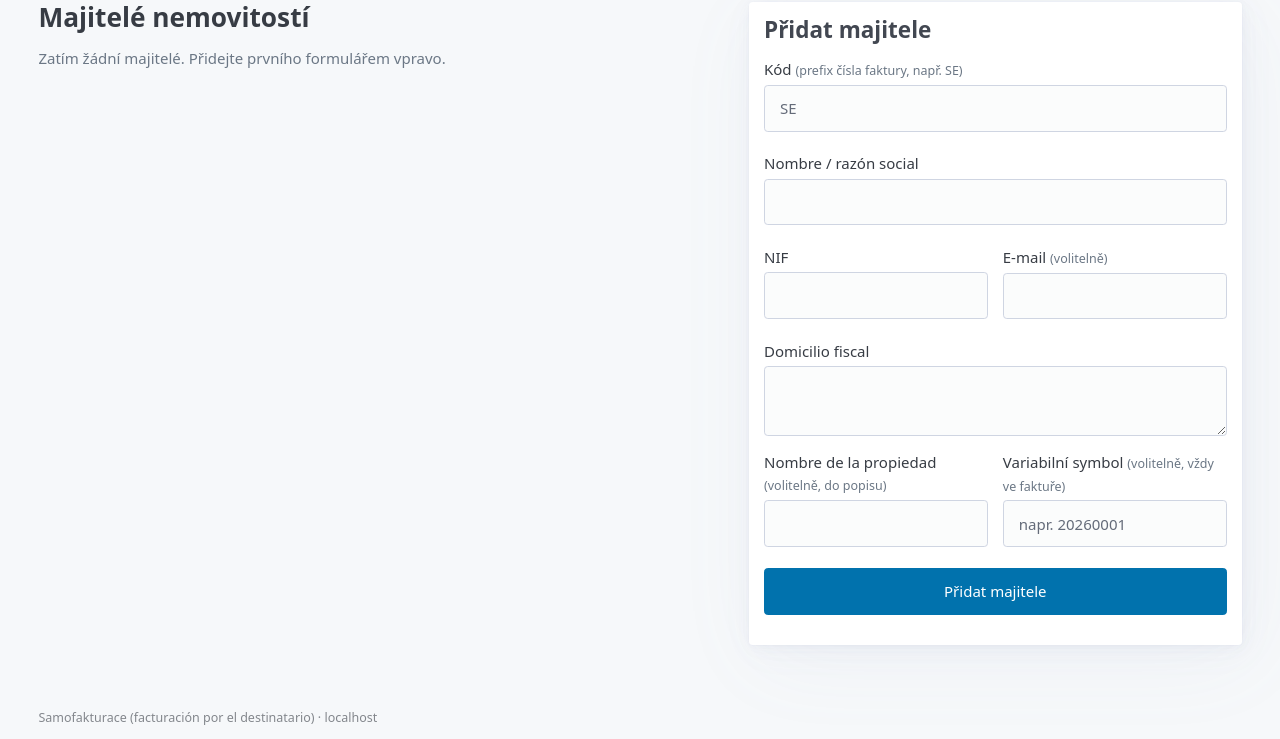
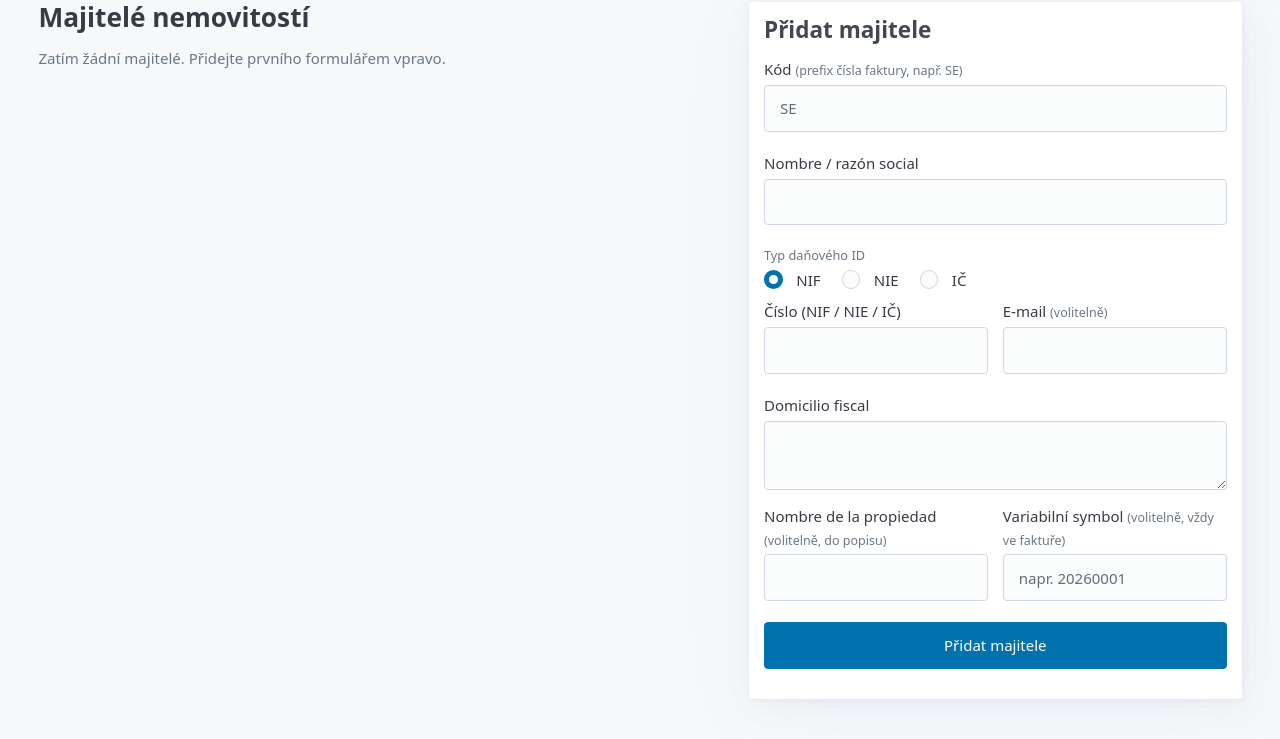
Before and after one commit to jirkaHolub/Caseo_invoices, a FastAPI app: page /propietarios in a window 1280 px wide. Shown: the part 99-838 px from the top of the page. Run offline with FastAPI, Linux system fonts and the light colour scheme; some libraries are stand-ins or nearby versions.

Commit message:
feat: add tipo_id field for owners and update related functionality

```diff
--- a/app.py
+++ b/app.py
@@ -101,6 +101,7 @@ def build_ctx(inv: sqlite3.Row, s: sqlite3.Row) -> dict:
         "periodo": "{}/{}".format(month, year),
         "emisor_nombre": inv["owner_nombre"],
         "emisor_nif": inv["owner_nif"],
+        "emisor_tipo_id": inv["owner_tipo_id"] or "NIF",
         "emisor_domicilio": inv["owner_domicilio"],
         "emisor_propiedad": inv["owner_propiedad"] or "",
         "emisor_email": inv["owner_email"] or "",
@@ -158,13 +159,15 @@ def owners_create(
     email: str = Form(""),
     nombre_propiedad: str = Form(""),
     variabilni_symbol: str = Form(""),
+    tipo_id: str = Form("NIF"),
 ):
     kod = kod.strip().upper()
     if not kod:
         return RedirectResponse("/propietarios?err=Kód+je+povinný.", status_code=303)
     try:
         db.create_owner(kod, nombre.strip(), nif.strip(), domicilio.strip(),
-                        email.strip(), nombre_propiedad.strip(), variabilni_symbol.strip())
+                        email.strip(), nombre_propiedad.strip(), variabilni_symbol.strip(),
+                        domain.normalize_tipo_id(tipo_id))
     except db.DuplicateKod:
         return RedirectResponse(
             "/propietarios?err=Majitel+s+kódem+{}+už+existuje.".format(kod), status_code=303)
@@ -180,9 +183,11 @@ def owners_update(
     email: str = Form(""),
     nombre_propiedad: str = Form(""),
     variabilni_symbol: str = Form(""),
+    tipo_id: str = Form("NIF"),
 ):
     db.update_owner(kod, nombre.strip(), nif.strip(), domicilio.strip(),
-                    email.strip(), nombre_propiedad.strip(), variabilni_symbol.strip())
+                    email.strip(), nombre_propiedad.strip(), variabilni_symbol.strip(),
+                    domain.normalize_tipo_id(tipo_id))
     return RedirectResponse("/propietarios?msg=Majitel+{}+upraven.".format(kod), status_code=303)
 
 
--- a/db.py
+++ b/db.py
@@ -81,6 +81,7 @@ CREATE TABLE IF NOT EXISTS owners (
     email             TEXT,
     nombre_propiedad  TEXT,
     variabilni_symbol TEXT,
+    tipo_id           TEXT NOT NULL DEFAULT 'NIF',
     created_at        TEXT NOT NULL
 );
 CREATE TABLE IF NOT EXISTS settings (
@@ -123,6 +124,7 @@ _PG_SCHEMA = [
         email             TEXT,
         nombre_propiedad  TEXT,
         variabilni_symbol TEXT,
+        tipo_id           TEXT NOT NULL DEFAULT 'NIF',
         created_at        TEXT NOT NULL
     )""",
     """CREATE TABLE IF NOT EXISTS settings (
@@ -152,6 +154,7 @@ _PG_SCHEMA = [
         PRIMARY KEY (owner_kod, anio)
     )""",
     "ALTER TABLE owners ADD COLUMN IF NOT EXISTS variabilni_symbol TEXT",
+    "ALTER TABLE owners ADD COLUMN IF NOT EXISTS tipo_id TEXT NOT NULL DEFAULT 'NIF'",
 ]
 
 
@@ -171,6 +174,8 @@ def init_db() -> None:
             cols = [r["name"] for r in conn.execute("PRAGMA table_info(owners)").fetchall()]
             if "variabilni_symbol" not in cols:
                 conn.execute("ALTER TABLE owners ADD COLUMN variabilni_symbol TEXT")
+            if "tipo_id" not in cols:
+                conn.execute("ALTER TABLE owners ADD COLUMN tipo_id TEXT NOT NULL DEFAULT 'NIF'")
             conn.execute(
                 "INSERT OR IGNORE INTO settings (id, razon, nif, domicilio) "
                 "VALUES (1, 'Caseo', '', '')"
@@ -199,14 +204,15 @@ def get_owner(kod: str):
 
 
 def create_owner(kod, nombre, nif, domicilio, email, nombre_propiedad,
-                 variabilni_symbol) -> None:
+                 variabilni_symbol, tipo_id="NIF") -> None:
     conn = get_conn()
     try:
         _ex(conn,
             "INSERT INTO owners (kod, nombre, nif, domicilio, email, nombre_propiedad, "
-            "variabilni_symbol, created_at) VALUES (?, ?, ?, ?, ?, ?, ?, ?)",
+            "variabilni_symbol, tipo_id, created_at) VALUES (?, ?, ?, ?, ?, ?, ?, ?, ?)",
             (kod, nombre, nif, domicilio, email or None, nombre_propiedad or None,
-             variabilni_symbol or None, datetime.now().isoformat(timespec="seconds")))
+             variabilni_symbol or None, tipo_id,
+             datetime.now().isoformat(timespec="seconds")))
         conn.commit()
     except Exception as exc:
         conn.rollback()
@@ -218,15 +224,15 @@ def create_owner(kod, nombre, nif, domicilio, email, nombre_propiedad,
 
 
 def update_owner(kod, nombre, nif, domicilio, email, nombre_propiedad,
-                 variabilni_symbol) -> None:
+                 variabilni_symbol, tipo_id="NIF") -> None:
     """Aktualizuje fiskální údaje majitele. Kód (kod) se nemění – je klíčem ve fakturách."""
     conn = get_conn()
     try:
         _ex(conn,
             "UPDATE owners SET nombre = ?, nif = ?, domicilio = ?, email = ?, "
-            "nombre_propiedad = ?, variabilni_symbol = ? WHERE kod = ?",
+            "nombre_propiedad = ?, variabilni_symbol = ?, tipo_id = ? WHERE kod = ?",
             (nombre, nif, domicilio, email or None, nombre_propiedad or None,
-             variabilni_symbol or None, kod))
+             variabilni_symbol or None, tipo_id, kod))
         conn.commit()
     finally:
         conn.close()
@@ -278,7 +284,8 @@ def get_invoice(numero: str):
         return _ex(conn,
             "SELECT i.*, o.nombre AS owner_nombre, o.nif AS owner_nif, "
             "o.domicilio AS owner_domicilio, o.nombre_propiedad AS owner_propiedad, "
-            "o.email AS owner_email, o.variabilni_symbol AS owner_vs "
+            "o.email AS owner_email, o.variabilni_symbol AS owner_vs, "
+            "o.tipo_id AS owner_tipo_id "
             "FROM invoices i LEFT JOIN owners o ON o.kod = i.owner_kod "
             "WHERE i.numero = ?", (numero,)).fetchone()
     finally:
--- a/domain.py
+++ b/domain.py
@@ -12,6 +12,7 @@ from typing import Optional, Tuple
 
 TIPO_IVA = 21
 TIPO_IRPF = 19  # retención IRPF (srážka daně z příjmu u zdroje, pronájem nemovitostí)
+TIPOS_ID = ("NIF", "NIE", "IČ")  # typ daňového ID dodavatele (ES rezident / cizinec / české IČ)
 LEYENDA = "Daňový doklad vystavený odběratelem jménem a na účet dodavatele (samofakturace)."
 
 _CENT = Decimal("0.01")
@@ -66,6 +67,12 @@ def compute_liquido(total, base) -> Decimal:
     """Částka k úhradě = brutto total (vč. DPH) − srážka daně z příjmu."""
     total_d = total if isinstance(total, Decimal) else Decimal(str(total))
     return _q(total_d - compute_retencion(base))
+
+
+def normalize_tipo_id(value) -> str:
+    """Vrátí platný typ daňového ID (NIF/NIE/IČ); neznámé/prázdné → 'NIF'."""
+    v = (value or "").strip()
+    return v if v in TIPOS_ID else "NIF"
 
 
 # ---------------------------------------------------------------- datumy
--- a/pdf.py
+++ b/pdf.py
@@ -130,9 +130,9 @@ def _reportlab(ctx: dict, target) -> int:
     story.append(HRFlowable(width="100%", thickness=1.5, color=accent, spaceAfter=11))
 
     # --- Dodavatel / Odběratel: dvě symetrické boxy s mezerou ---
-    def party(label_txt, nombre, nif, domicilio, extra=""):
+    def party(label_txt, nombre, nif, domicilio, extra="", id_label="NIF"):
         cell = [P(label_txt, label), P(nombre or "—", party_name),
-                P("NIF: {}".format(nif or "—"), base),
+                P("{}: {}".format(id_label, nif or "—"), base),
                 P(domicilio or "—", base)]
         if extra:
             cell.append(P(extra, small))
@@ -142,7 +142,8 @@ def _reportlab(ctx: dict, target) -> int:
     col = (W - gap) / 2.0
     parties = Table(
         [[party("DODAVATEL (poskytovatel)", ctx["emisor_nombre"], ctx["emisor_nif"],
-                ctx["emisor_domicilio"], ctx.get("emisor_propiedad", "")),
+                ctx["emisor_domicilio"], ctx.get("emisor_propiedad", ""),
+                id_label=ctx.get("emisor_tipo_id", "NIF")),
           "",
           party("ODBĚRATEL (zákazník)", ctx["dest_razon"], ctx["dest_nif"],
                 ctx["dest_domicilio"])]],
--- a/schema.sql
+++ b/schema.sql
@@ -12,6 +12,7 @@ CREATE TABLE IF NOT EXISTS owners (
     email             TEXT,
     nombre_propiedad  TEXT,
     variabilni_symbol TEXT,
+    tipo_id           TEXT NOT NULL DEFAULT 'NIF',
     created_at        TEXT NOT NULL
 );
 
--- a/static/style.css
+++ b/static/style.css
@@ -65,6 +65,12 @@ table th.r, table td.r { text-align: right; white-space: nowrap; font-variant-nu
 .filters { display: flex; gap: .6rem; align-items: center; flex-wrap: wrap; margin: 1rem 0; }
 .filters select { width: auto; margin: 0; }
 
+/* ---- radia (typ daňového ID) ---- */
+fieldset.radio-inline { border: none; padding: 0; margin: 0 0 .6rem; }
+fieldset.radio-inline legend { font-size: .85rem; color: #6b7785; padding: 0; margin-bottom: .25rem; }
+fieldset.radio-inline .radios { display: flex; gap: 1.4rem; flex-wrap: wrap; }
+fieldset.radio-inline .radios label { margin: 0; display: inline-flex; align-items: center; gap: .4rem; }
+
 /* ---- live preview ---- */
 .preview { position: sticky; top: 1rem; border-top: 3px solid var(--caseo); }
 .preview-head { display: flex; align-items: center; justify-content: space-between; }
--- a/templates/invoice_pdf.html
+++ b/templates/invoice_pdf.html
@@ -48,7 +48,7 @@
     <div class="fx-party">
       <div class="fx-label">Dodavatel (poskytovatel)</div>
       <div class="name">{{ c.emisor_nombre }}</div>
-      <div>NIF: {{ c.emisor_nif }}</div>
+      <div>{{ c.emisor_tipo_id }}: {{ c.emisor_nif }}</div>
       <div>{{ c.emisor_domicilio }}</div>
       {% if c.emisor_propiedad %}<div><small>{{ c.emisor_propiedad }}</small></div>{% endif %}
     </div>
--- a/templates/owners.html
+++ b/templates/owners.html
@@ -7,14 +7,14 @@
     {% if owners %}
     <table>
       <thead>
-        <tr><th>Kód</th><th>Nombre / razón social</th><th>NIF</th><th>Nemovitost</th><th>VS</th><th></th></tr>
+        <tr><th>Kód</th><th>Nombre / razón social</th><th>Daňové ID</th><th>Nemovitost</th><th>VS</th><th></th></tr>
       </thead>
       <tbody>
         {% for o in owners %}
         <tr>
           <td><strong>{{ o.kod }}</strong></td>
           <td>{{ o.nombre }}<br><small class="muted">{{ o.domicilio }}</small></td>
-          <td>{{ o.nif }}</td>
+          <td><small class="muted">{{ o.tipo_id or 'NIF' }}</small> {{ o.nif }}</td>
           <td>{{ o.nombre_propiedad or "—" }}</td>
           <td>{{ o.variabilni_symbol or "—" }}</td>
           <td class="row-actions">
@@ -46,8 +46,17 @@
         <label>Nombre / razón social
           <input name="nombre" value="{{ edit_owner.nombre if edit_owner else '' }}" required>
         </label>
+        {% set sel = (edit_owner.tipo_id if edit_owner else 'NIF') or 'NIF' %}
+        <fieldset class="radio-inline">
+          <legend>Typ daňového ID</legend>
+          <div class="radios">
+            <label><input type="radio" name="tipo_id" value="NIF" {{ 'checked' if sel == 'NIF' else '' }}> NIF</label>
+            <label><input type="radio" name="tipo_id" value="NIE" {{ 'checked' if sel == 'NIE' else '' }}> NIE</label>
+            <label><input type="radio" name="tipo_id" value="IČ" {{ 'checked' if sel == 'IČ' else '' }}> IČ</label>
+          </div>
+        </fieldset>
         <div class="grid">
-          <label>NIF
+          <label>Číslo (NIF / NIE / IČ)
             <input name="nif" value="{{ edit_owner.nif if edit_owner else '' }}" required>
           </label>
           <label>E-mail <small class="muted">(volitelně)</small>
```
